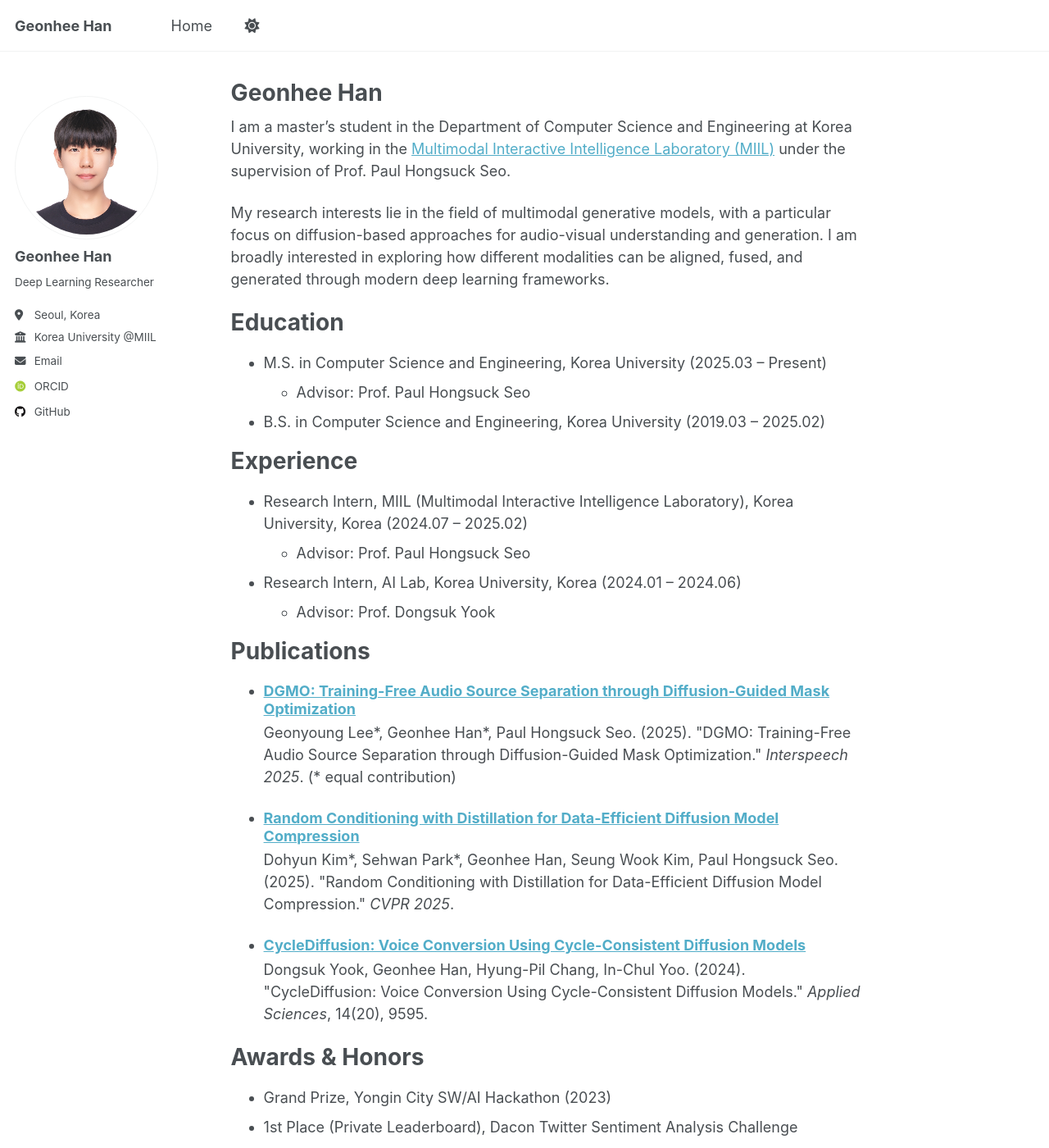
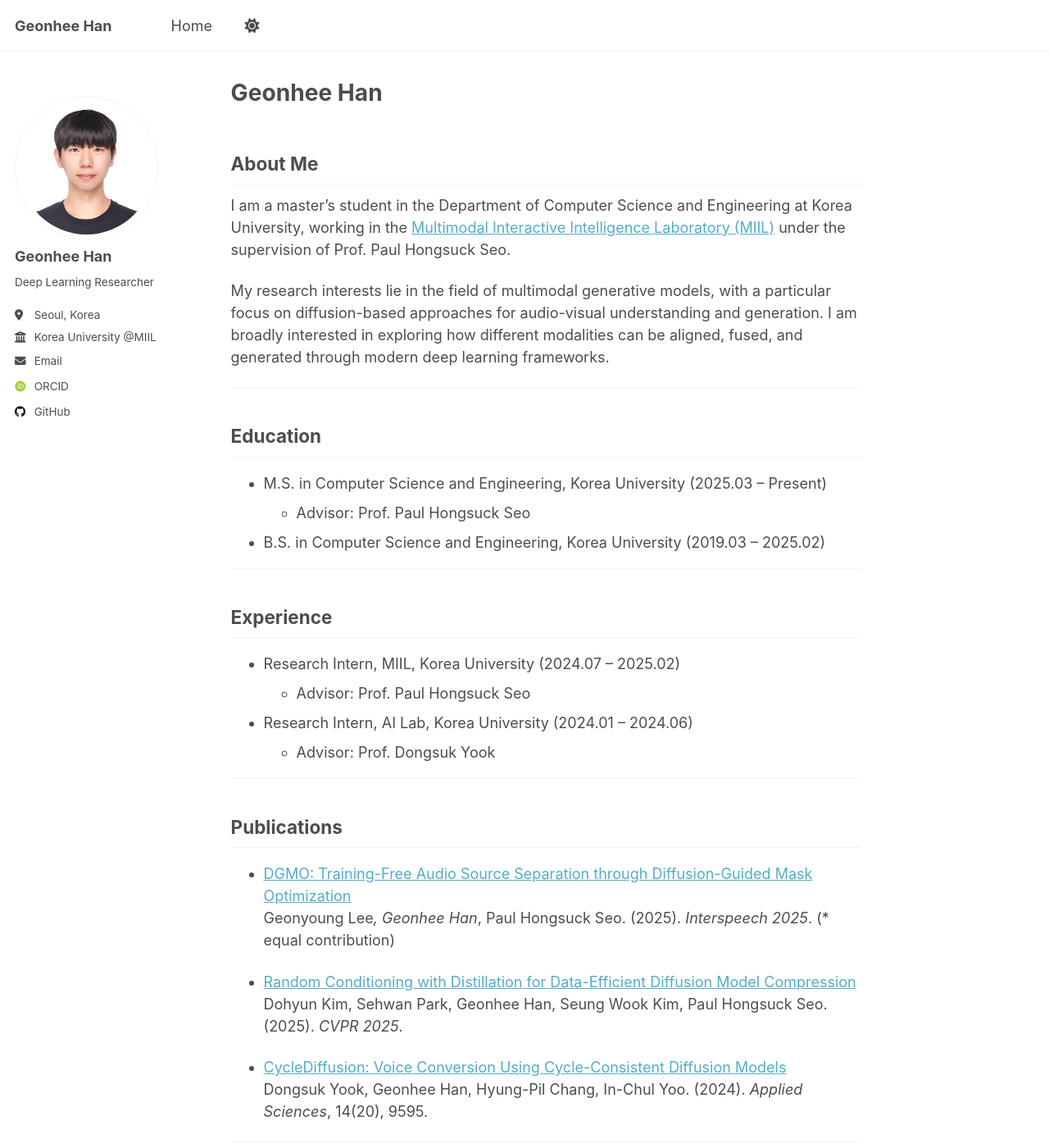
Before and after one commit to chaksseu/chaksseu.github.io, a Jekyll site: the page built from _pages/home.md, in a window 1280 px wide and 1400 px high. Shown: the whole window at 82% size. Built offline with Jekyll 4.4.1, drawn with Linux system fonts in a browser that asks for light colours; some web fonts are replaced; some of the changed lines change nothing that is shown.

Commit message:
Switch to single-page with horizontal sections and direct links

```diff
--- a/_pages/home.md
+++ b/_pages/home.md
@@ -2,48 +2,63 @@
 permalink: /
 title: "Geonhee Han"
 author_profile: true
-redirect_from:
-  - /about/
-  - /about.html
+layout: single
 ---
 
 {% include base_path %}
 
+## About Me
 
 I am a master's student in the Department of Computer Science and Engineering at Korea University, working in the [Multimodal Interactive Intelligence Laboratory (MIIL)](https://miil.korea.ac.kr/) under the supervision of Prof. Paul Hongsuck Seo.
 
 My research interests lie in the field of multimodal generative models, with a particular focus on diffusion-based approaches for audio-visual understanding and generation. I am broadly interested in exploring how different modalities can be aligned, fused, and generated through modern deep learning frameworks.
 
+<hr>
 
-Education
-======
+## Education
+
 * M.S. in Computer Science and Engineering, Korea University (2025.03 – Present)
   * Advisor: Prof. Paul Hongsuck Seo
 * B.S. in Computer Science and Engineering, Korea University (2019.03 – 2025.02)
 
-Experience
-======
-* Research Intern, MIIL (Multimodal Interactive Intelligence Laboratory), Korea University, Korea (2024.07 – 2025.02)
+<hr>
+
+## Experience
+
+* Research Intern, MIIL, Korea University (2024.07 – 2025.02)
   * Advisor: Prof. Paul Hongsuck Seo
-* Research Intern, AI Lab, Korea University, Korea (2024.01 – 2024.06)
+* Research Intern, AI Lab, Korea University (2024.01 – 2024.06)
   * Advisor: Prof. Dongsuk Yook
 
-Publications
-======
-<ul>{% for post in site.publications reversed %}
-  {% include archive-single-cv.html %}
-{% endfor %}</ul>
+<hr>
 
-Awards & Honors
-======
+## Publications
+
+* <a href="https://example.com/dgmo_paper" target="_blank">DGMO: Training-Free Audio Source Separation through Diffusion-Guided Mask Optimization</a>
+  Geonyoung Lee*, Geonhee Han*, Paul Hongsuck Seo. (2025). *Interspeech 2025*. (* equal contribution)
+
+* <a href="https://dohyun-as.github.io/Random-Conditioning/" target="_blank">Random Conditioning with Distillation for Data-Efficient Diffusion Model Compression</a>
+  Dohyun Kim, Sehwan Park, Geonhee Han, Seung Wook Kim, Paul Hongsuck Seo. (2025). *CVPR 2025*.
+
+* <a href="https://ai.korea.ac.kr/demo-cyclediffusion-vc/" target="_blank">CycleDiffusion: Voice Conversion Using Cycle-Consistent Diffusion Models</a>
+  Dongsuk Yook, Geonhee Han, Hyung-Pil Chang, In-Chul Yoo. (2024). *Applied Sciences*, 14(20), 9595.
+
+<hr>
+
+## Awards & Honors
+
 * Grand Prize, Yongin City SW/AI Hackathon (2023)
 * 1st Place (Private Leaderboard), Dacon Twitter Sentiment Analysis Challenge
 
-Teaching
-======
+<hr>
+
+## Teaching
+
 * Teaching Assistant, Korea University COSE474 Deep Learning (Spring 2025)
 * Instructor, DLAB Coding Academy (2022.12 – 2023.02)
 
-Service and Leadership
-======
+<hr>
+
+## Service and Leadership
+
 * President, Classical Guitar Club, Korea University (2019.12 – 2020.12)
```
